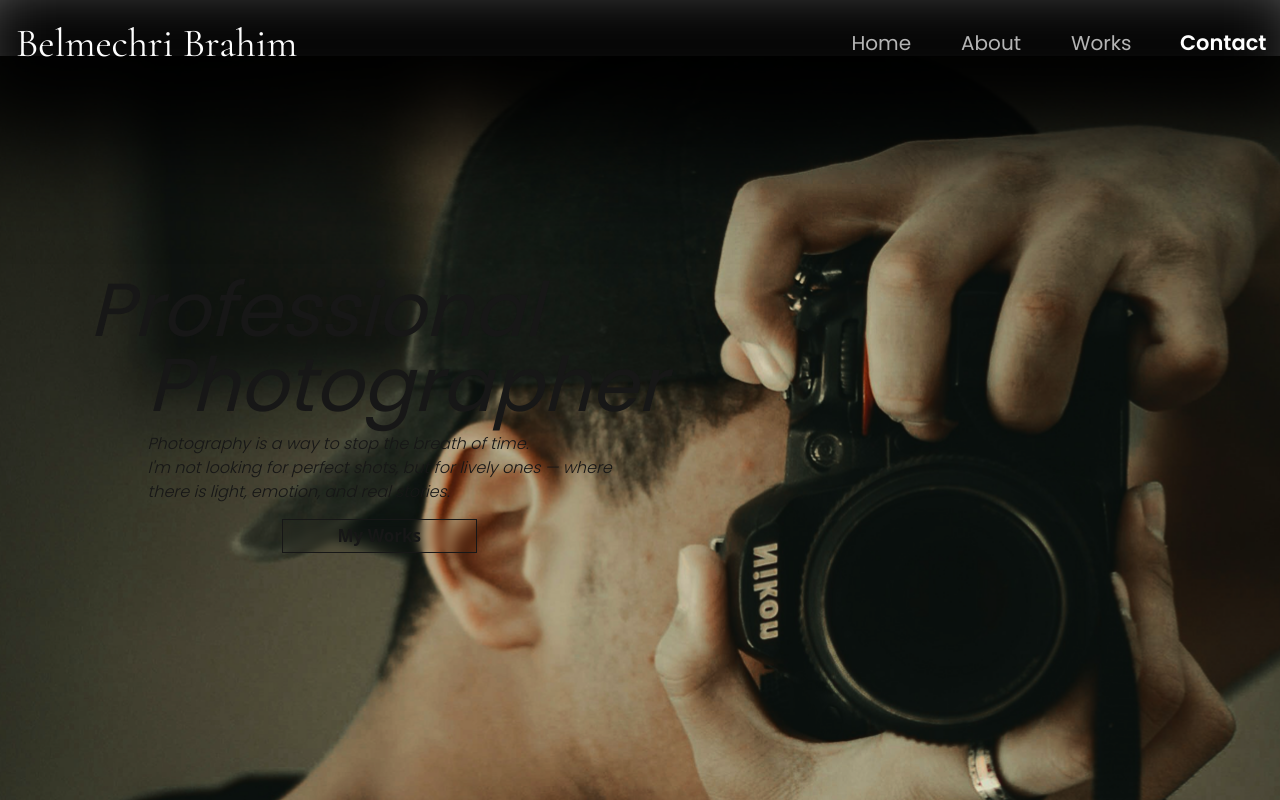
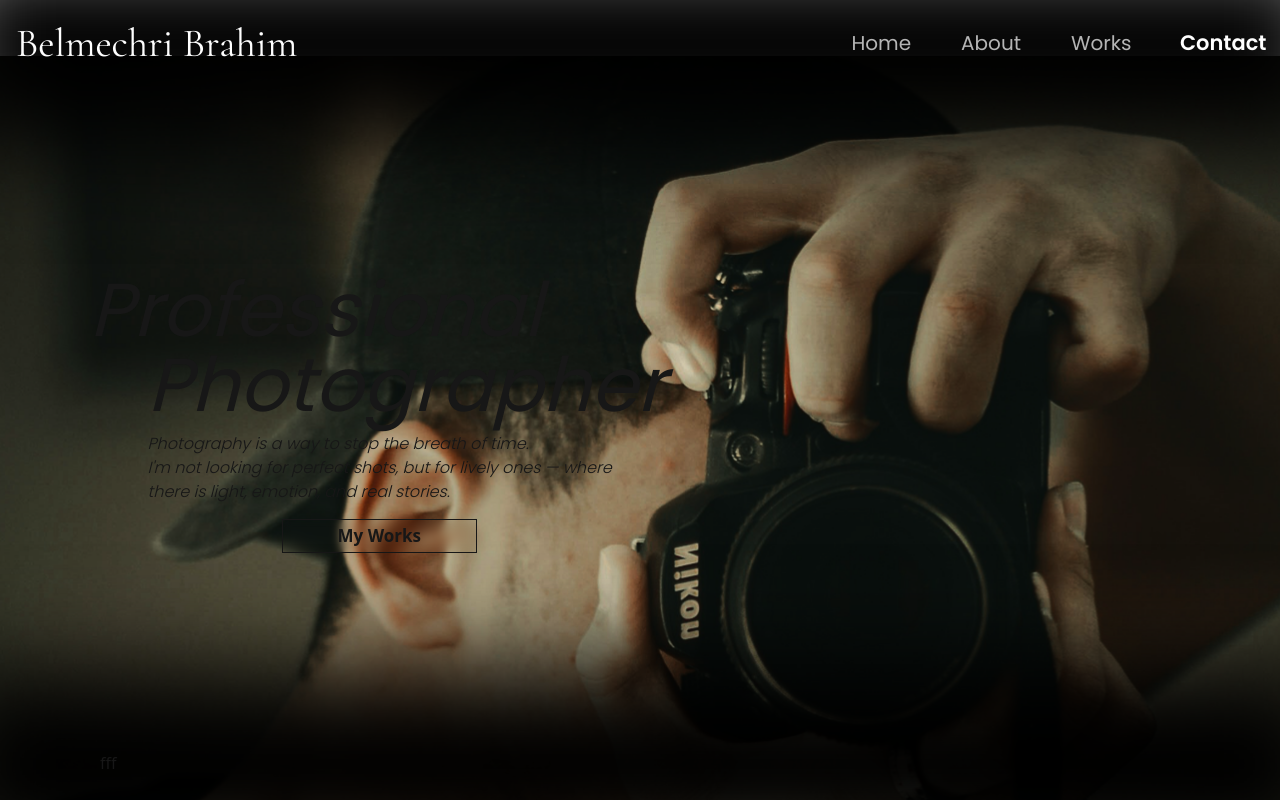
Before and after one commit to Valleryikl/Belmechri-Brahim, a Next.js app: page / in a window 1280 px wide. Built offline with nearby package versions, Linux system fonts and the light colour scheme.

Commit message:
create: footer

```diff
--- a/app/components/sections/HomeSection.tsx
+++ b/app/components/sections/HomeSection.tsx
@@ -1,6 +1,6 @@
 export default function HomeSection() {
   return (
-    <div className="default-section home pt-[27vh] pl-[7vw]">
+    <div className="default-section bg-bottom home pt-[27vh] pl-[7vw]">
       <h1 className="flex flex-col leading-none mb-[20px]">Professional
         <span className="pl-[58px]">Photographer</span>
       </h1>
--- a/app/globals.css
+++ b/app/globals.css
@@ -44,15 +44,23 @@ body {
   font-family: var(--font-poppins);
 }
 
-.block {
+.nav-block,
+.footer-block {
   position: absolute;
   z-index: -10;
   background-color: black;
   width: 110vw;
-  top: -7vh;
   left: -5vw;
   height: 25vh;
   filter: blur(50px);
+}
+
+.nav-block {
+  top: -7vh;
+}
+
+.footer-block {
+  bottom: -8vh;
 }
 
 h1 {
--- a/app/page.tsx
+++ b/app/page.tsx
@@ -125,7 +125,7 @@ export default function HomePage() {
             <span className="relative block w-6 h-0.5 bg-white before:content-[''] before:absolute before:-top-2 before:w-6 before:h-0.5 before:bg-white after:content-[''] after:absolute after:top-2 after:w-6 after:h-0.5 after:bg-white" />
           </button>
         </div>
-        <div className="block">hh</div>
+        <div className="nav-block">hh</div>
       </nav>
 
       {/* FULLSCREEN Mobile Menu */}
@@ -180,6 +180,12 @@ export default function HomePage() {
         <Section id="works" className="bg-stone-900"><WorksSection /></Section>
         <Section id="contact" className="bg-black"><ContactSection /></Section>
       </main>
+      <footer className='fixed bottom-0 z-50 pl-[100px] pb-[25px]'>
+        <a href="">f</a>
+        <a href="">f</a>
+        <a href="">f</a>
+        <div className="footer-block"></div>
+      </footer>
     </div>
   )
 }
```
